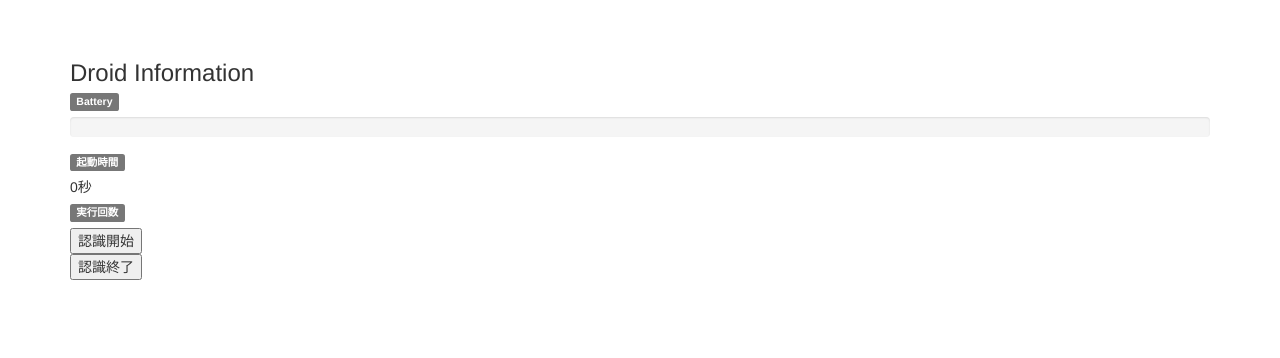
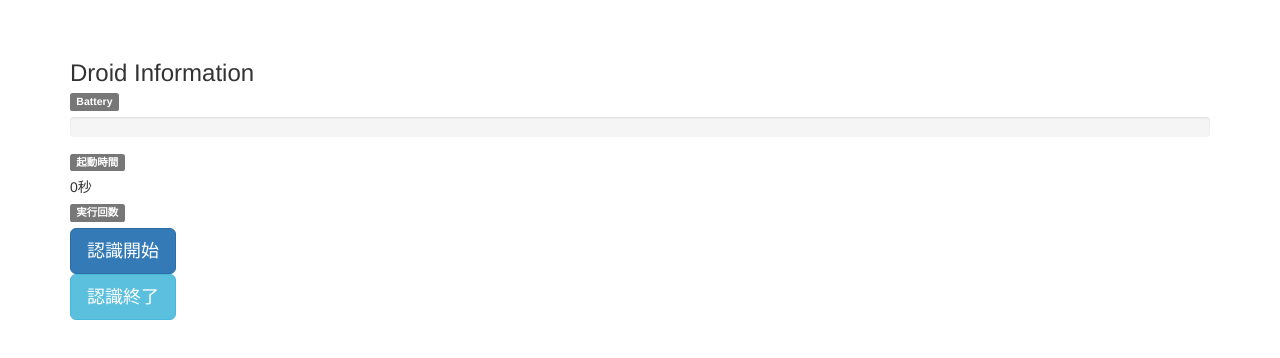
Before and after one commit to HirokiCHIBA/Drone-Pet, a website: page www/client.html in a window 1280 px wide. Drawn offline with nearby package versions, Linux system fonts and the light colour scheme.

Commit message:
デザインちょい修正中

```diff
--- a/www/client.html
+++ b/www/client.html
@@ -14,8 +14,8 @@
     </div>
     <p><span class="time label label-default">起動時間</span><div id="time">0秒</div></p>
     <p><span class="command-count label label-default">実行回数</span><div id="command-count"></div></p>
-		<button id="recog-start">認識開始</button><br/>
-		<button id="recog-end">認識終了</button><br/>
+		<button id="recog-start" class="btn btn-lg btn-primary">認識開始</button><br/>
+		<button id="recog-end" class="btn btn-lg btn-info">認識終了</button><br/>
   </div>
 <script src="https://ajax.googleapis.com/ajax/libs/jquery/2.1.4/jquery.min.js"></script>
 <script src="https://maxcdn.bootstrapcdn.com/bootstrap/3.3.5/js/bootstrap.min.js"></script>
```
